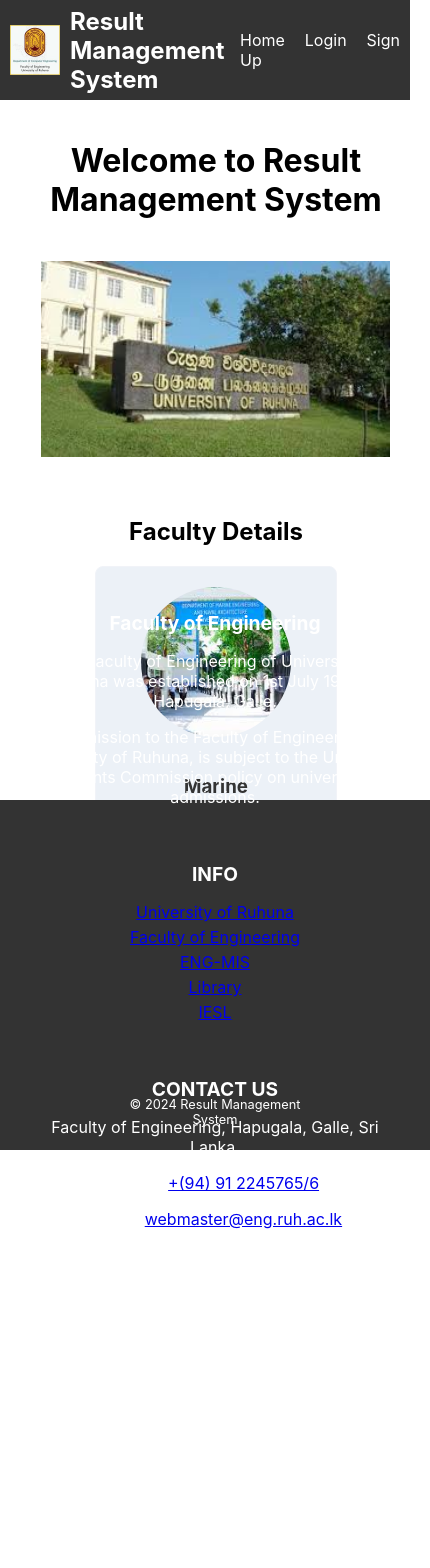
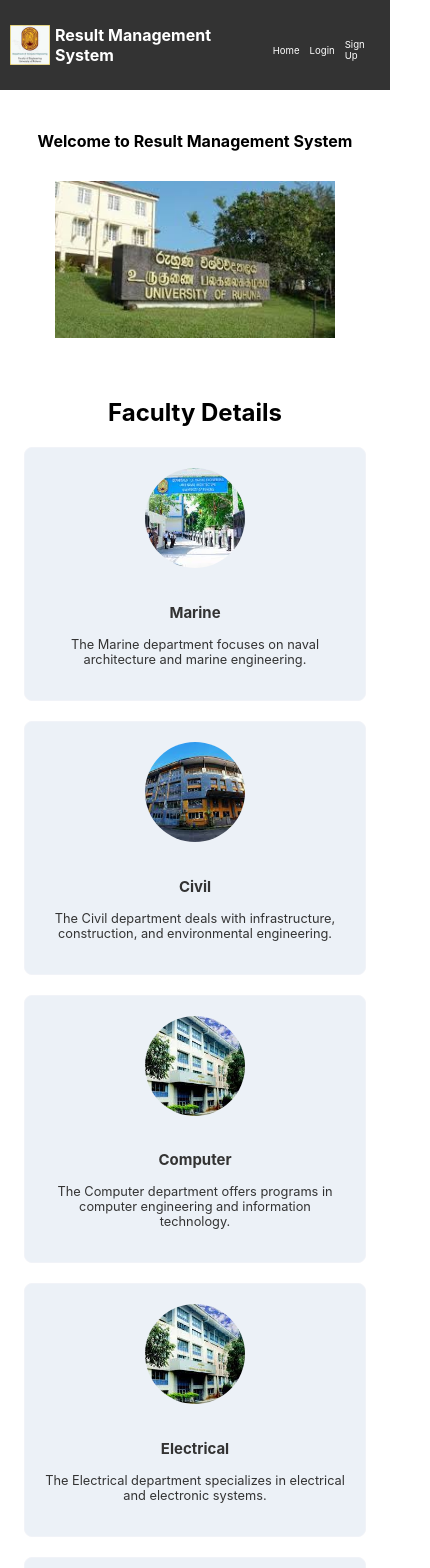
Before and after one commit to sithuminikaushalya/Complete-Results-Management-System, a React (Create React App) app: page / in a window 390 px wide. Shown: the top 1568 px of the page, 430 px wide, since content can reach past the window. Before the commit the page ends 1368 px from the top, so only its background shows below. Built offline with nearby package versions, Linux system fonts and the light colour scheme.

Commit message:
Adding Responsivenes for home signup and login pages

```diff
--- a/src/components/Auth/Login.css
+++ b/src/components/Auth/Login.css
@@ -7,6 +7,7 @@
 .content-login{
     flex: 1;
     display: flex;
+    margin-top: 150px;
     flex-direction: column;
     justify-content: center;
     align-items: center;
@@ -20,7 +21,6 @@
     border: 1px solid #ccc;
     border-radius: 8px;
     background-color: #f9f9f9;
-    margin-top: 150px;
     padding: 20px;
     width: 80%;
     max-width: 400px;
--- a/src/components/Auth/SignUp.css
+++ b/src/components/Auth/SignUp.css
@@ -7,6 +7,7 @@
 .content-signup{
     flex: 1;
     display: flex;
+    margin-top: 150px;
     flex-direction: column;
     justify-content: center;
     align-items: center;
@@ -20,7 +21,6 @@
     border: 1px solid #ccc;
     border-radius: 8px;
     background-color: #f9f9f9;
-    margin-top: 150px;
     padding: 20px;
     width: 80%;
     max-width: 400px;
--- a/src/components/Footer.css
+++ b/src/components/Footer.css
@@ -1,9 +1,9 @@
 .footer {
-  position: absolute;
   width: 100%;
   height: 350px;
-  left: 0;
-  top: 800px;
+  margin-top: 100px;
+  display: flex;
+  flex-direction: column;
   justify-content: space-between;
   align-items: center;
   background-color: #333;
@@ -13,7 +13,7 @@
 
 .footer-info {
   display: flex;
-  justify-content: space-between;
+  justify-content: space-around;
   align-items: flex-start;
   flex-wrap: wrap;
 }
@@ -21,7 +21,6 @@
 .footer-section {
   flex: 1 0 200px;
   padding: 10px;
-  text-decoration: none;
 }
 
 .footer-section h3 {
@@ -55,9 +54,29 @@
 }
 
 .footer-copyright {
-  position: absolute;
-  bottom: 10px;
-  left: 50%;
-  transform: translateX(-50%);
+  margin-top: 50px;
   font-size: 0.8rem;
 }
+
+@media screen and (max-width: 768px) {
+  .footer {
+    margin-top: 20px;
+    height: auto;
+    padding: 20px 0;
+  }
+
+  .footer-section {
+    flex: 1 0 150px;
+  }
+
+  .footer-section h3 {
+    font-size: 1rem;
+  }
+
+  .footer-section p,
+  .footer-section ul li,
+  .social-icons a,
+  .footer-copyright {
+    font-size: 0.8rem;
+  }
+}
--- a/src/components/Home/Home.css
+++ b/src/components/Home/Home.css
@@ -1,14 +1,7 @@
-html, body {
-    height: 100%;
-    margin: 0;
-    padding: 0;
-    overflow-x: hidden;
-}
-
 .home-container {
     display: flex;
     flex-direction: column;
-    min-height: 100vh;
+    min-height: 100%;
 }
 
 .content {
@@ -22,36 +15,6 @@ html, body {
     text-align: center;
     margin-top: 100px;
     overflow-y: auto;
-}
-
-.navbar {
-    position: fixed;
-    top: 0;
-    left: 0;
-    width: 100%;
-    height: 100px;
-    display: flex;
-    justify-content: space-between;
-    align-items: center;
-    padding: 0 20px;
-    background-color: #333;
-    color: #fff;
-    z-index: 1000;
-}
-
-.footer {
-    position: fixed;
-    bottom: 0;
-    left: 0;
-    width: 100%;
-    height: 50px;
-    display: flex;
-    justify-content: space-between;
-    align-items: center;
-    padding: 0 20px;
-    background-color: #333;
-    color: #fff;
-    z-index: 1000;
 }
 
 .image-carousel {
@@ -151,6 +114,10 @@ html, body {
 .other-websites {
     margin-top: 40px;
 }
+.other-websites h2 {
+    justify-content: center;
+    align-items: center;
+}
 
 .website-list {
     display: flex;
@@ -188,3 +155,48 @@ html, body {
 .website-info {
     text-align: center;
 }
+
+@media screen and (max-width: 768px) {
+    .content {
+        margin-top: 100px;
+    }
+
+    .content h1 {
+        font-size: 1rem;
+    }
+
+    .image-carousel {
+        max-width: 80%;
+    }
+
+    .department-box,
+    .website-box {
+        width: 100%;
+        max-width: 300px;
+    }
+
+    .department-image,
+    .website-image {
+        width: 100px;
+        height: 100px;
+    }
+
+    .department-info,
+    .website-info {
+        font-size: 0.8rem;
+    }
+
+    .calendar {
+        width: auto;
+    }
+
+    .calendar h2 {
+        font-size: 1.2rem;
+    }
+
+    .day {
+        width: 20px;
+        height: 20px;
+        font-size: 0.7rem;
+    }
+}
--- a/src/components/Navbar.css
+++ b/src/components/Navbar.css
@@ -2,14 +2,15 @@
   position: fixed;
   width: 100%;
   height: 100px;
+  top: 0;
   left: 0;
-  top: 0;
   display: flex;
   justify-content: space-between;
   align-items: center;
-  padding: 0 10px;
   background-color: #333;
   color: #fff;
+  padding: 0 20px;
+  box-sizing: border-box;
 }
 
 .nav-logo {
@@ -22,12 +23,56 @@
 
 .logo-img {
   width: auto;
-  height: 50px;
+  height: 70px;
   margin-right: 10px;
+}
+
+.nav-links {
+  display: flex;
+  justify-content: flex-end;
+  align-items: center;
+  gap: 15px;
 }
 
 .nav-links a {
   color: #fff;
   text-decoration: none;
-  margin-right: 20px;
+  font-size: 1rem;
 }
+
+@media screen and (max-width: 768px) {
+  .nav-logo {
+    font-size: 1.0rem;
+  }
+
+  .logo-img {
+    height: 40px;
+    margin-right: 8px;
+  }
+
+  .nav-links a {
+    font-size: 0.6rem;
+  }
+
+  .navbar {
+    height: auto;
+    padding: 10px;
+  }
+
+  .nav-links {
+    display: flex;
+    flex-direction: row;
+    justify-content: center;
+    align-items: center;
+    gap: 10px;
+    margin-top: 10px;
+  }
+
+  .nav-links a {
+    margin: 0;
+  }
+
+  .logo-img {
+    margin-right: 5px;
+  }
+}
```
